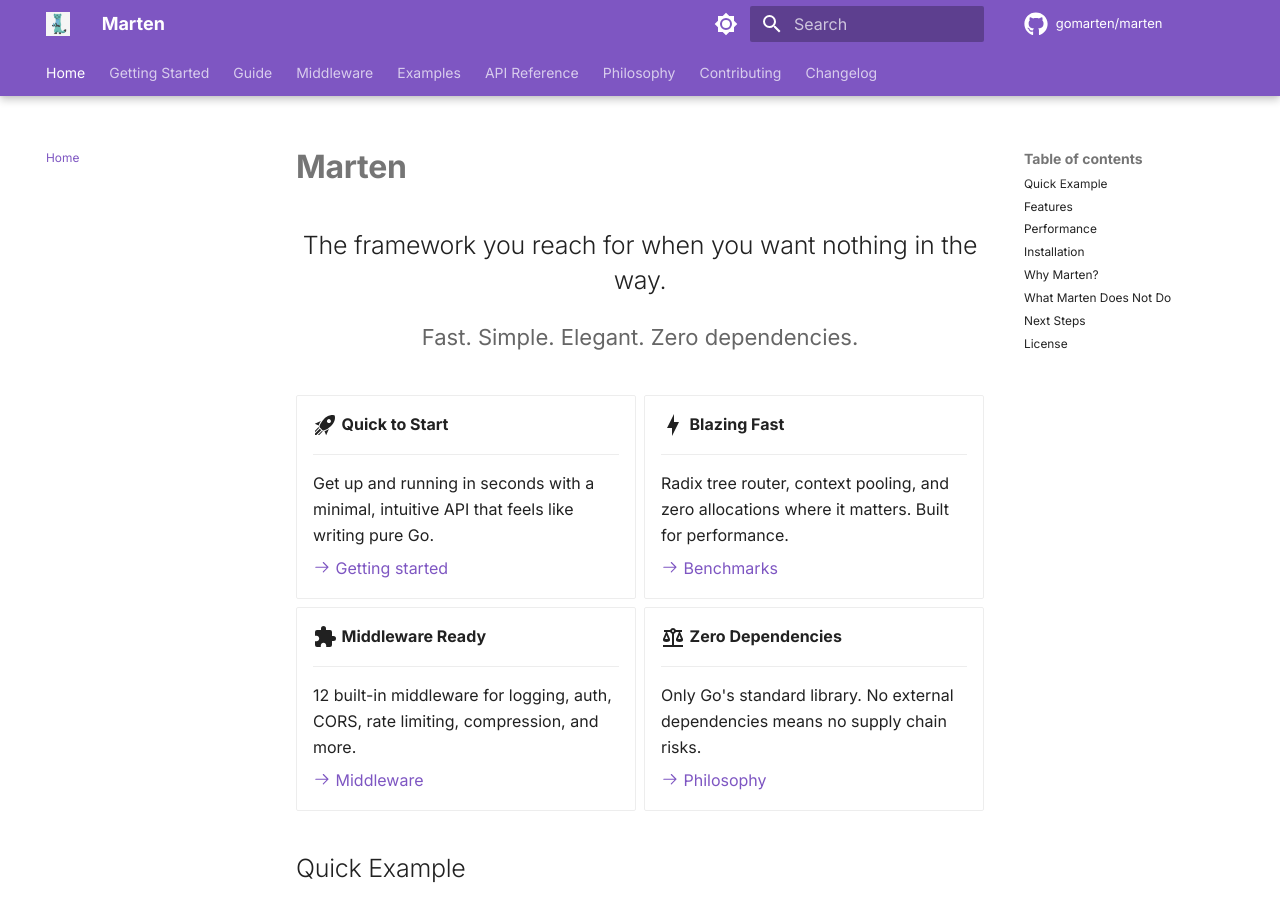
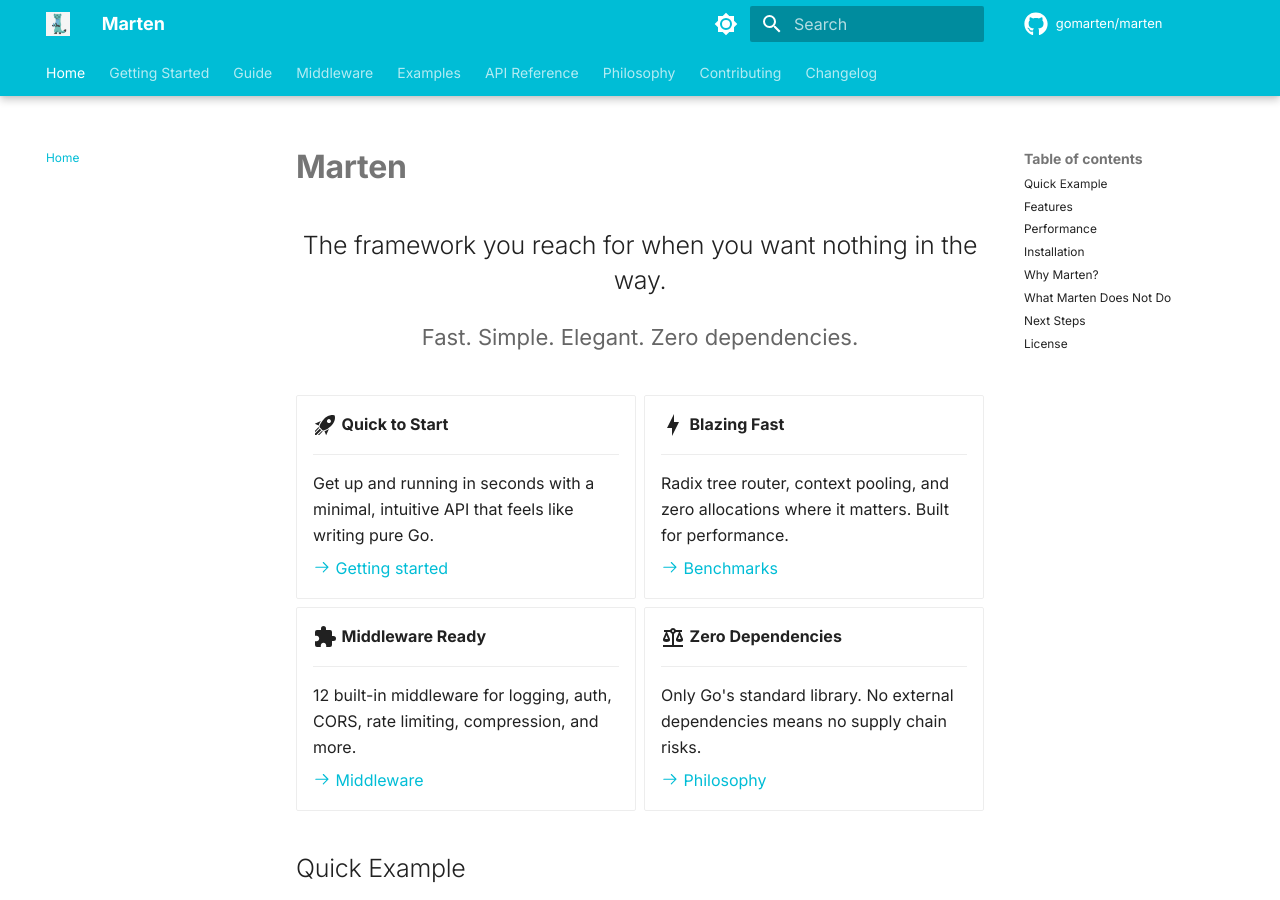
Before and after one commit to gomarten/docs, an MkDocs documentation site: the page built from docs/index.md, in a window 1280 px wide and 900 px high. Built offline with MkDocs 1.6.1 and Material for MkDocs 9.7.7, drawn with Linux system fonts in a browser that asks for light colours; comment, search, counter and statistics services are not loaded.

Commit message:
Change theme colors to cyan in mkdocs.yml

```diff
--- a/mkdocs.yml
+++ b/mkdocs.yml
@@ -9,14 +9,14 @@
   name: material
   palette:
     - scheme: default
-      primary: deep purple
-      accent: amber
+      primary: cyan
+      accent: cyan
       toggle:
         icon: material/brightness-7
         name: Switch to dark mode
     - scheme: slate
-      primary: deep purple
-      accent: amber
+      primary: cyan
+      accent: cyan
       toggle:
         icon: material/brightness-4
         name: Switch to light mode
```
